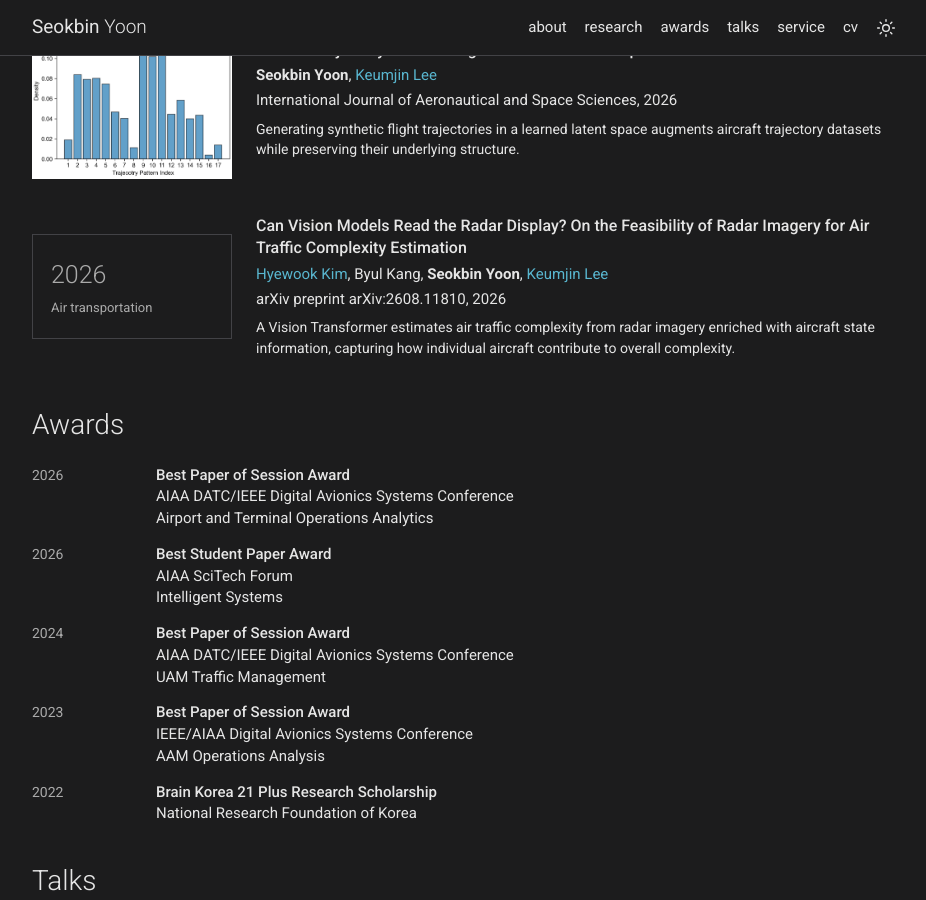
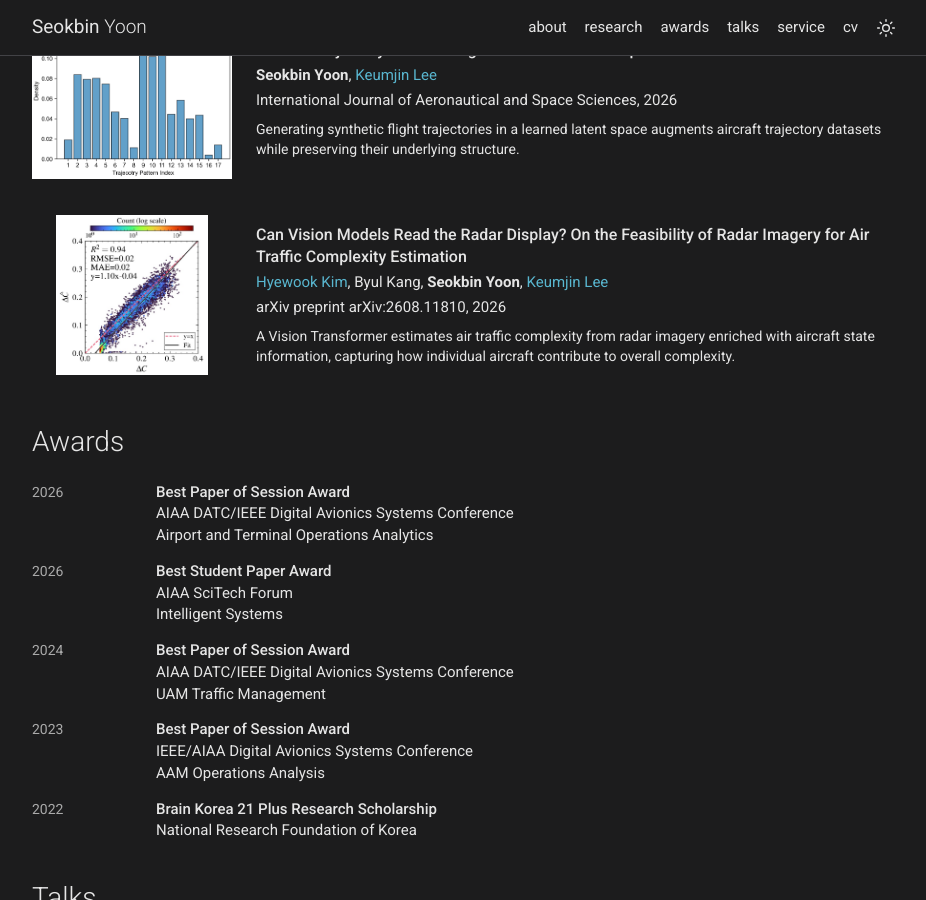
Before and after one commit to seokbinyoon96/seokbinyoon96.github.io, a Jekyll site: the page built from index.html, in a window 1280 px wide and 900 px high, scrolled down 1366 px. Shown: the whole window, without its empty margins (173-1099 px from the left). Built offline with Jekyll 4.4.1, drawn with Linux system fonts in a browser that asks for light colours; some of the changed lines change nothing that is shown.

Commit message:
Add images for remaining publications

```diff
--- a/_layouts/default.html
+++ b/_layouts/default.html
@@ -6,6 +6,6 @@
     {% include header.html %}
     <main class="container mt-5">{{ content }}</main>
     {% include footer.html %}
-    <script src="{{ '/script/site.js?v=complete-summaries-1' | relative_url }}" defer></script>
+    <script src="{{ '/script/site.js?v=complete-images-1' | relative_url }}" defer></script>
   </body>
 </html>
--- a/data/publications.json
+++ b/data/publications.json
@@ -165,7 +165,8 @@
         "url": "https://arxiv.org/abs/2608.11810"
       }
     ],
-    "summary": "A Vision Transformer estimates air traffic complexity from radar imagery enriched with aircraft state information, capturing how individual aircraft contribute to overall complexity."
+    "summary": "A Vision Transformer estimates air traffic complexity from radar imagery enriched with aircraft state information, capturing how individual aircraft contribute to overall complexity.",
+    "image": "images/vit.jpeg"
   },
   {
     "id": "learning-to-explain",
@@ -255,7 +256,8 @@
         "url": "https://scholar.google.com/citations?view_op=view_citation&hl=en&user=tcjmyp4AAAAJ&citation_for_view=tcjmyp4AAAAJ:Mojj43d5GZwC"
       }
     ],
-    "summary": "Real-time arrival estimates inform UAM fleet rebalancing, linking flight time prediction to aircraft redistribution and delay management at vertiports."
+    "summary": "Real-time arrival estimates inform UAM fleet rebalancing, linking flight time prediction to aircraft redistribution and delay management at vertiports.",
+    "image": "images/rebalancing.png"
   },
   {
     "id": "oversampling",
@@ -280,7 +282,8 @@
         "url": "https://scholar.google.com/citations?view_op=view_citation&hl=en&user=tcjmyp4AAAAJ&citation_for_view=tcjmyp4AAAAJ:5awf1xo2G04C"
       }
     ],
-    "summary": "Clustering flight trajectories and oversampling underrepresented patterns with SMOTE balances training data for LSTM-based aircraft trajectory prediction."
+    "summary": "Clustering flight trajectories and oversampling underrepresented patterns with SMOTE balances training data for LSTM-based aircraft trajectory prediction.",
+    "image": "images/oversample.jpeg"
   },
   {
     "id": "uam-safety",
@@ -326,6 +329,7 @@
         "url": "https://scholar.google.com/citations?view_op=view_citation&hl=en&user=tcjmyp4AAAAJ&citation_for_view=tcjmyp4AAAAJ:dhFuZR0502QC"
       }
     ],
-    "summary": "A two-stage framework combines obstacle-aware UAM route design with runway capacity assessment to evaluate the integration of UAM operations at airports."
+    "summary": "A two-stage framework combines obstacle-aware UAM route design with runway capacity assessment to evaluate the integration of UAM operations at airports.",
+    "image": "images/safety_uam.jpeg"
   }
 ]
--- a/script/site.js
+++ b/script/site.js
@@ -130,7 +130,7 @@
 
 const SECTIONS = [
   ["news", "data/news.json", renderNews],
-  ["publications", "data/publications.json?v=complete-summaries-1", renderPublications],
+  ["publications", "data/publications.json?v=complete-images-1", renderPublications],
   ["awards", "data/awards.json?v=session-names-1", renderEntries],
   ["talks", "data/talks.json?v=concise-copy-1", renderEntries],
   ["misc", "data/misc.json?v=concise-copy-1", renderEntries],
```
